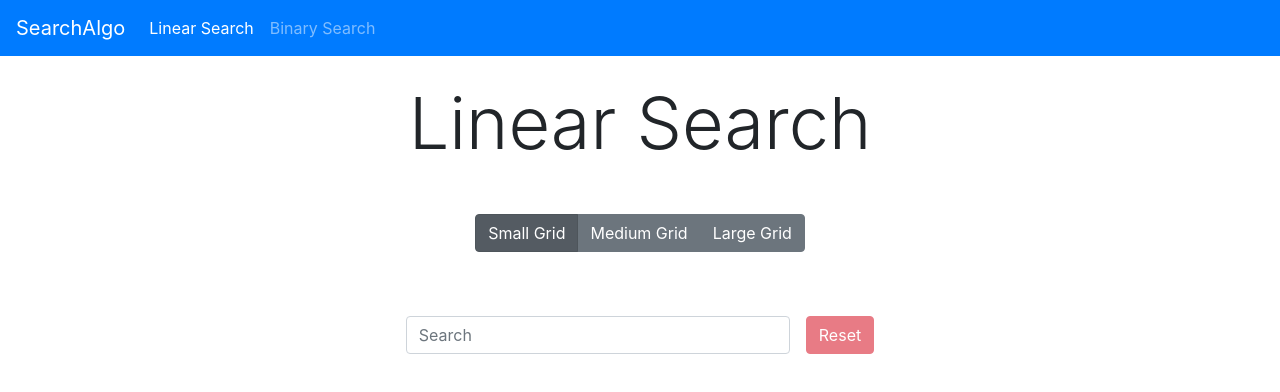
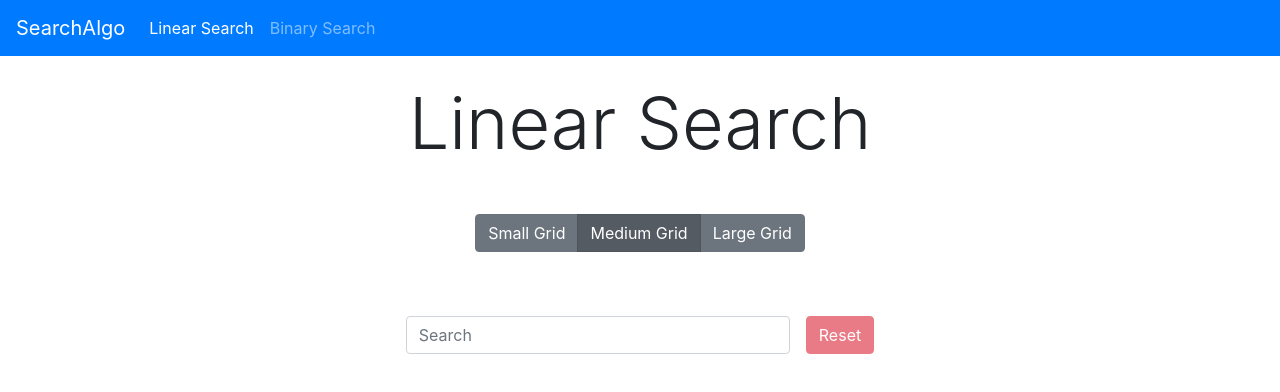
Before and after one commit to HenriqueFadoni/SearchAlgorithm, a React (Create React App) app: page /linearsearch in a window 1280 px wide. Shown: the top 392 px of the page. Built offline with nearby package versions, Linux system fonts and the light colour scheme.

Commit message:
Fix - Now Options changing without action

```diff
--- a/src/components/GridSizeOptions/GridSizeOptions.tsx
+++ b/src/components/GridSizeOptions/GridSizeOptions.tsx
@@ -6,27 +6,29 @@ import SizeOption from './SizeButtons/SizeOption';
 
 const GridSize: React.FC = () => {
   const dispatch = useDispatch();
+  const gridSize = useSelector((state: any) => state.gridSize);
   const isSearching = useSelector((state: any) => state.isSearching);
 
   const options = [
-    'Small Grid',
-    'Medium Grid',
-    'Large Grid'
+    { title: 'Small Grid', size: 10 },
+    { title: 'Medium Grid', size: 50 },
+    { title: 'Large Grid', size: 150 }
   ]
 
-  const onClickHandler = (id: string) => {
+  const onClickHandler = (id: number) => {
     if (!isSearching) {
       dispatch(actions.changeGridSize(id));
       dispatch(actions.generateGrid())
     }
   }
 
-  const optionList = options.map((option, index) => (
+  const optionList = options.map(({ title, size }, index) => (
     <SizeOption
       key={index}
-      id={index.toString()}
-      title={option}
+      id={size}
+      title={title}
       onClickHandler={onClickHandler}
+      gridSize={gridSize}
       isDisable={isSearching}
     />
   ))
--- a/src/components/GridSizeOptions/SizeButtons/SizeOption.tsx
+++ b/src/components/GridSizeOptions/SizeButtons/SizeOption.tsx
@@ -1,21 +1,22 @@
 import React from 'react';
 
 interface SizeOptionProps {
-  onClickHandler: ((id: string) => void),
-  id: string,
+  onClickHandler: ((id: number) => void),
+  id: number,
   title: string,
+  gridSize: number,
   isDisable: boolean
 }
 
-const SizeOption: React.FC<SizeOptionProps> = ({ id, title, onClickHandler, isDisable }) => (
+const SizeOption: React.FC<SizeOptionProps> = ({ id, title, onClickHandler, gridSize, isDisable }) => (
   <label
-    className={`btn btn-secondary ${id === '0' && 'active'} ${isDisable && 'disabled'}`}
+    className={`btn btn-secondary ${id === gridSize && 'active'} ${isDisable && 'disabled'}`}
     onClick={() => onClickHandler(id)}
   >
     <input
       type="radio"
       name="options"
-      id={id}
+      id={id.toString()}
       autoComplete="off"
     /> {title}
   </label>
--- a/src/store/reducers/gridReducer.js
+++ b/src/store/reducers/gridReducer.js
@@ -17,17 +17,17 @@ export const generateGrid = state => {
 
 export const changeGridSize = (state, { size }) => {
   switch (size) {
-    case '0':
+    case 10:
       return {
         ...state,
         gridSize: 10
       };
-    case '1':
+    case 50:
       return {
         ...state,
         gridSize: 50
       };
-    case '2':
+    case 150:
       return {
         ...state,
         gridSize: 150
```
